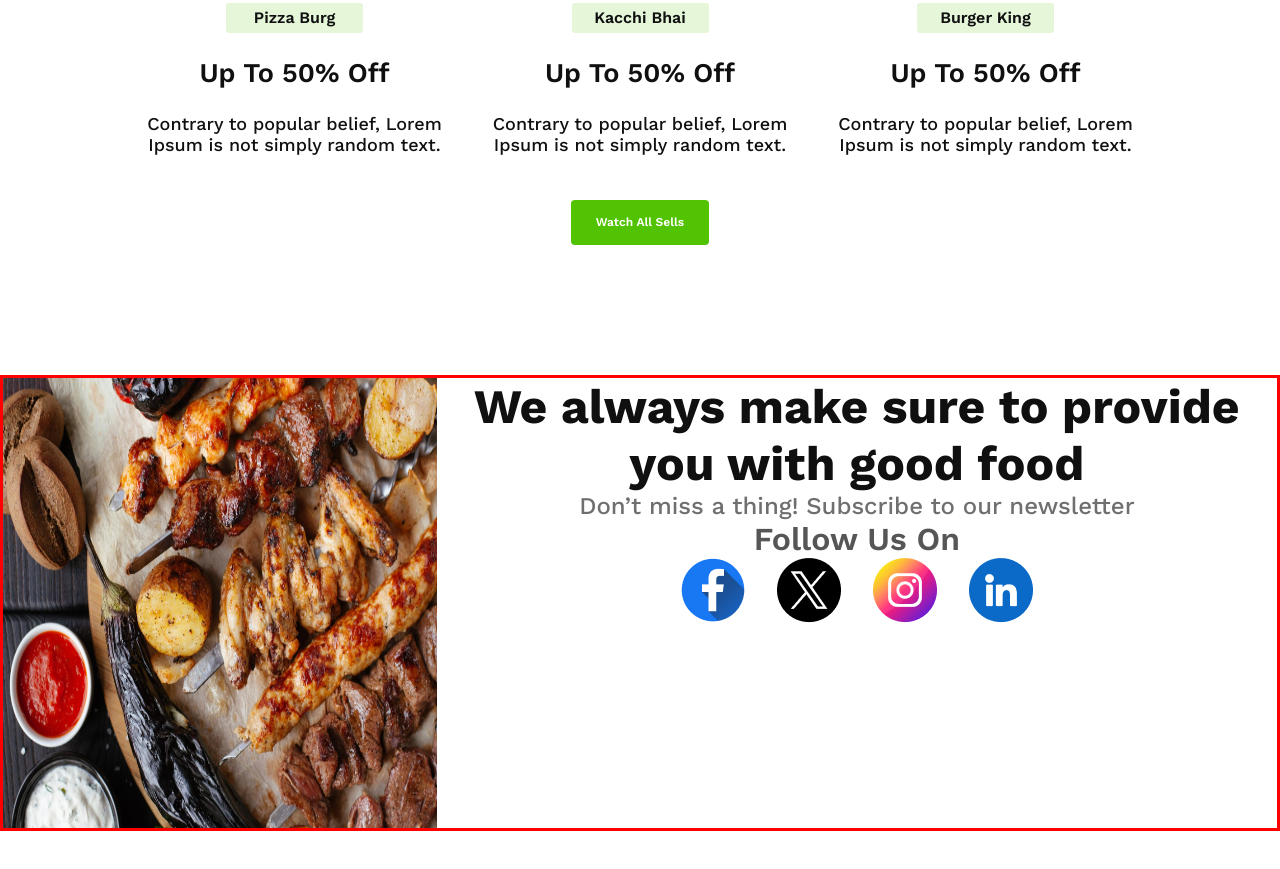
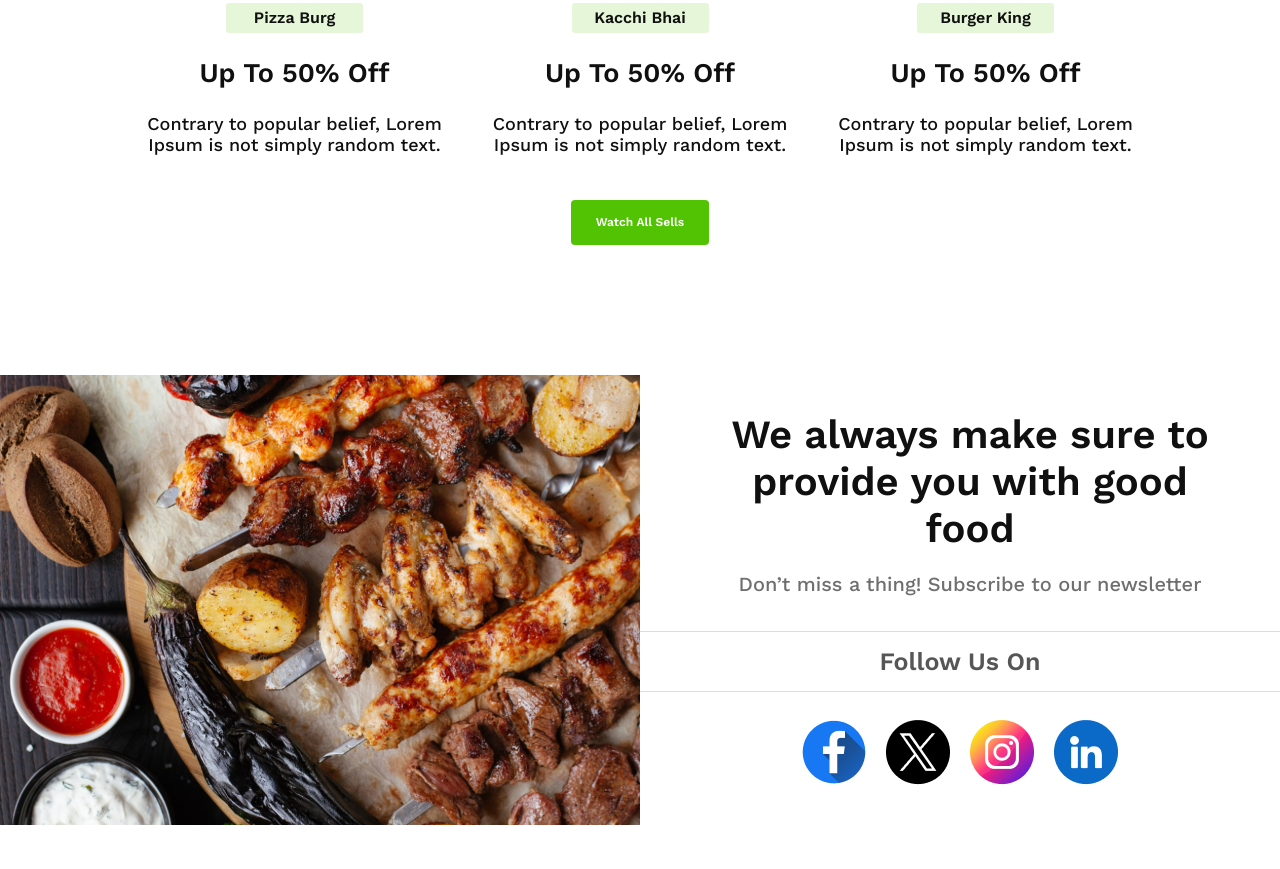
Before and after one commit to MukitHossen7/food-restaurant-project, a plain HTML site: page index.html in a window 1280 px wide. Shown: the part 1269-2138 px from the top of the page. Drawn offline with nearby package versions, Linux system fonts and the light colour scheme.

Commit message:
provide food container

```diff
--- a/index.html
+++ b/index.html
@@ -87,8 +87,10 @@
 
         <div class="provide-text-container">
           <div class="provide-text">
-            <h1>We always make sure to provide you with good food</h1>
+            <div class="provide-h1p">
+              <h1>We always make sure to provide you with good food</h1>
             <p>Don’t miss a thing! Subscribe to our newsletter</p>
+            </div>
             <h3>Follow Us On</h3>
           </div>
           <div class="provide-icons">
--- a/style/style.css
+++ b/style/style.css
@@ -259,7 +259,6 @@
 .provide-food-area{
     max-width: 100%;
     height: 450px;
-    border: 3px solid red;
     margin: 120px 0;
     display: flex;
     justify-content: center;
@@ -272,33 +271,55 @@
     width: 100%;
     height: 100%;
 }
+.provide-food-container .provide-text-container{
+     display: flex;
+    justify-content: center;
+    align-items: center;
+    flex-direction: column;
+    width: 50%;
+
+}
+.provide-food-container .provide-text-container .provide-text .provide-h1p{
+   /* margin-left: 70px;
+   margin-right: 50px; */
+   padding-left:70px ;
+   padding-right: 50px;
+}
 .provide-food-container .provide-text-container .provide-text h1{
     color: rgb(16, 16, 16);
 font-family: Work Sans;
-font-size: 48px;
-font-weight: 700;
+font-size: 40px;
+font-weight: 600;
 text-align: center;
+margin-bottom: 20px;
+margin-top: 135px;
 }
 .provide-food-container .provide-text-container .provide-text p{
     color: rgb(16, 16, 16);
 font-family: Work Sans;
-font-size: 24px;
+font-size: 20px;
 font-weight: 500;
 opacity: 0.6;
 text-align: center;
+margin-bottom: 35px;
 }
 .provide-food-container .provide-text-container .provide-text h3{
     color: rgb(16, 16, 16);
     font-family: Work Sans;
-    font-size: 32px;
+    font-size: 25px;
     font-weight: 600;
     opacity: 0.7;
     text-align: center;
+    padding: 15px 0;
+    border-top: 1px solid rgba(16, 16, 16, 0.2);
+    border-bottom: 1px solid rgba(16, 16, 16, 0.2);
 }
 .provide-food-container .provide-text-container .provide-icons{
     display: flex;
     justify-content: center;
-    gap: 32px;
+    gap: 20px;
+    margin-top: 28px;
+    margin-bottom: 135px;
 }
 
  /* Provide food Section start */
```
